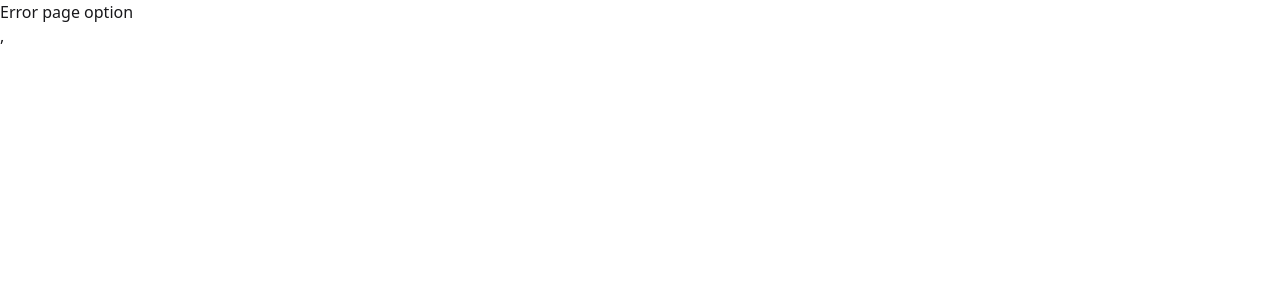
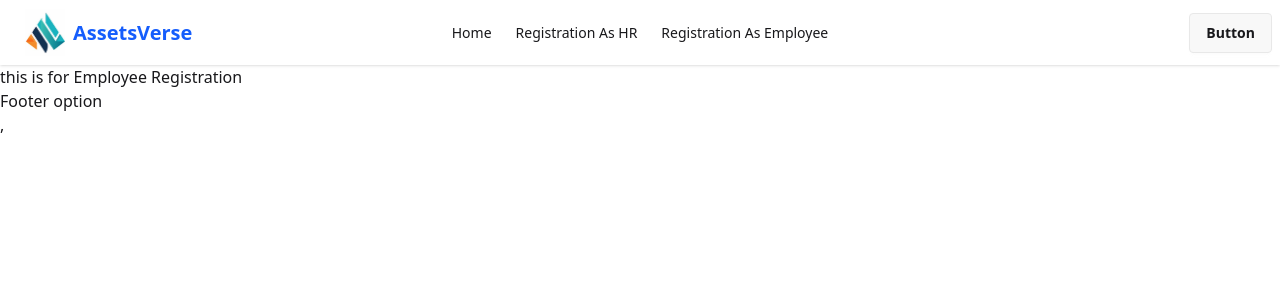
Before and after one commit to Sadeed978/AssetVerse-cleint, a React (Vite) app: page /EmployeeRegister in a window 1280 px wide. Before the commit this address had no page. Shown: the top 300 px of the page. Built offline with nearby package versions, Linux system fonts and the light colour scheme.

Commit message:
Navbar part

```diff
--- a/package.json
+++ b/package.json
@@ -14,6 +14,7 @@
     "react": "^19.2.0",
     "react-dom": "^19.2.0",
     "react-router": "^7.10.1",
+    "react-router-dom": "^7.10.1",
     "tailwindcss": "^4.1.17"
   },
   "devDependencies": {
--- /dev/null
+++ b/src/Component/Logo.jsx
@@ -0,0 +1,13 @@
+import React from 'react';
+import LogoImg from '../assets/logo.png';
+const Logo = () => {
+    return (
+        <div className='flex items-center gap-2'>
+            <img src={LogoImg} alt="" className='w-10 item-end' />
+            <h1 className='font-bold text-blue-600'>AssetsVerse</h1>
+
+        </div>
+    );
+};
+
+export default Logo;
--- a/src/Component/Navber.jsx
+++ b/src/Component/Navber.jsx
@@ -1,9 +1,37 @@
 import React from 'react';
-
+import { Link } from 'react-router';
+import Logo from './Logo';
 const Navber = () => {
+    const link = (<>
+        <li><Link to="/">Home</Link></li>
+        <li><Link to="/HRRegister">Registration As HR</Link></li>
+        <li><Link to="/EmployeeRegister">Registration As Employee</Link></li>
+    </>);
     return (
         <div>
-            Navber option
+            <div className="navbar bg-base-100 shadow-sm">
+                <div className="navbar-start">
+                    <div className="dropdown">
+                        <div tabIndex={0} role="button" className="btn btn-ghost lg:hidden">
+                            <svg xmlns="http://www.w3.org/2000/svg" className="h-5 w-5" fill="none" viewBox="0 0 24 24" stroke="currentColor"> <path strokeLinecap="round" strokeLinejoin="round" strokeWidth="2" d="M4 6h16M4 12h8m-8 6h16" /> </svg>
+                        </div>
+                        <ul
+                            tabIndex="-1"
+                            className="menu menu-sm dropdown-content bg-base-100 rounded-box z-1 mt-3 w-52 p-2 shadow">
+                           {link}
+                        </ul>
+                    </div>
+                    <a className="btn btn-ghost text-xl"><Logo></Logo></a>
+                </div>
+                <div className="navbar-center hidden lg:flex">
+                    <ul className="menu menu-horizontal px-1">
+                        {link}
+                    </ul>
+                </div>
+                <div className="navbar-end">
+                    <a className="btn">Button</a>
+                </div>
+            </div>
         </div>
     );
 };
--- /dev/null
+++ b/src/Pages/EmployeeRegistration.jsx
@@ -0,0 +1,11 @@
+import React from 'react';
+
+const EmployeeRegistration = () => {
+    return (
+        <div>
+            this is for Employee Registration
+        </div>
+    );
+};
+
+export default EmployeeRegistration;
--- /dev/null
+++ b/src/Pages/HRRegistration.jsx
@@ -0,0 +1,11 @@
+import React from 'react';
+
+const HRRegistration = () => {
+    return (
+        <div>
+
+        </div>
+    );
+};
+
+export default HRRegistration;
--- a/src/Pages/Home.jsx
+++ b/src/Pages/Home.jsx
@@ -1,9 +1,9 @@
 import React from 'react';
-
+import Logo from '../Component/Logo.jsx';
 const Home = () => {
     return (
         <div>
-
+            this is home page
         </div>
     );
 };
--- a/src/Routes.jsx
+++ b/src/Routes.jsx
@@ -2,7 +2,8 @@
 import Root from "./Root";
 import ErrorPage from "./Pages/ErrorPage";
 import Home from "./Pages/Home";
-
+import HRRegistration from "./Pages/HRRegistration";
+import EmployeeRegistration from "./Pages/EmployeeRegistration";
 export const router = createBrowserRouter([
   {
     path: "/",
@@ -11,7 +12,15 @@
     children:[
       {
         index:true,
-        element:Home,
+        Component:Home,
+      },
+      {
+        path:"/HRRegister",
+        Component:HRRegistration,
+      },
+      {
+        path:"/EmployeeRegister",
+        Component:EmployeeRegistration,
       },
     ]
   },
```
Also changed, not shown: src/assets/Logo.png (added), 1 other file (tests, documents, lock files or other folders).
